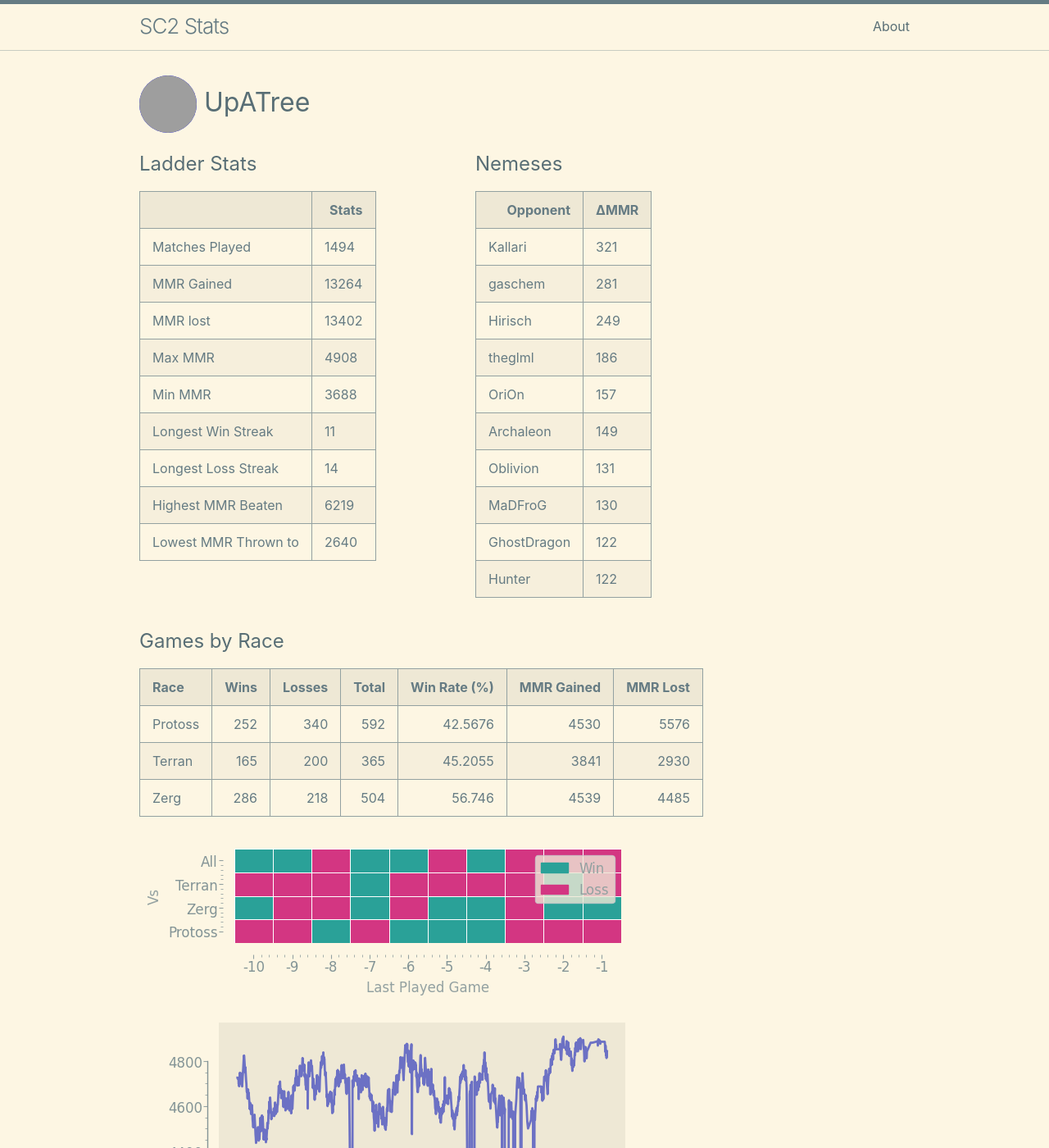
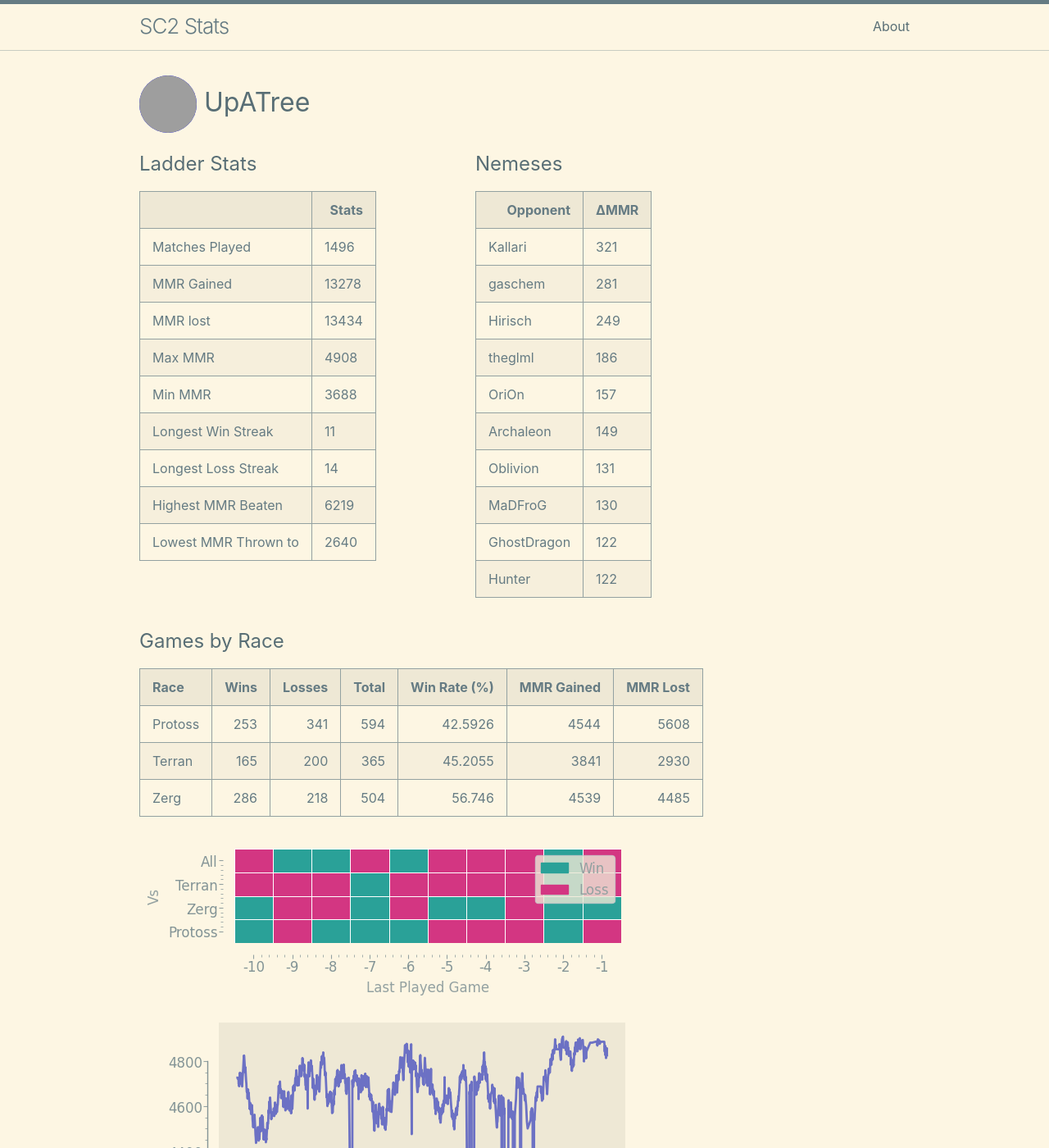
Before and after one commit to kylermurphy/UpATree, a Jekyll site: the page built from docs/index.md, in a window 1280 px wide and 1400 px high. Shown: the whole window at 82% size. Built offline with Jekyll 4.4.1, drawn with Linux system fonts in a browser that asks for light colours; grey boxes are pictures that could not be loaded.

Commit message:
running on push

```diff
--- a/docs/index.md
+++ b/docs/index.md
@@ -18,15 +18,15 @@ layout: home
   <tbody>
     <tr>
       <td>Matches Played</td>
-      <td>1494</td>
+      <td>1496</td>
     </tr>
     <tr>
       <td>MMR Gained</td>
-      <td>13264</td>
+      <td>13278</td>
     </tr>
     <tr>
       <td>MMR lost</td>
-      <td>13402</td>
+      <td>13434</td>
     </tr>
     <tr>
       <td>Max MMR</td>
@@ -114,7 +114,7 @@ layout: home
 
 | Race    |   Wins |   Losses |   Total |   Win Rate (%) |   MMR Gained |   MMR Lost |
 |:--------|-------:|---------:|--------:|---------------:|-------------:|-----------:|
-| Protoss |    252 |      340 |     592 |        42.5676 |         4530 |       5576 |
+| Protoss |    253 |      341 |     594 |        42.5926 |         4544 |       5608 |
 | Terran  |    165 |      200 |     365 |        45.2055 |         3841 |       2930 |
 | Zerg    |    286 |      218 |     504 |        56.746  |         4539 |       4485 |
 
--- a/log.txt
+++ b/log.txt
@@ -665,3 +665,4 @@ Writing a log file 2025-03-25 19:48:02.
 Writing a log file 2025-03-25 20:25:32.
 Writing a log file 2025-03-25 20:48:53.
 Writing a log file 2025-03-25 21:21:04.
+Writing a log file 2025-03-25 21:48:15.
```
Also changed, not shown: docs/assets/MMR.png, docs/assets/daily.png, docs/assets/gm_hist.png, docs/assets/r_wrt.png, 1 other file.
